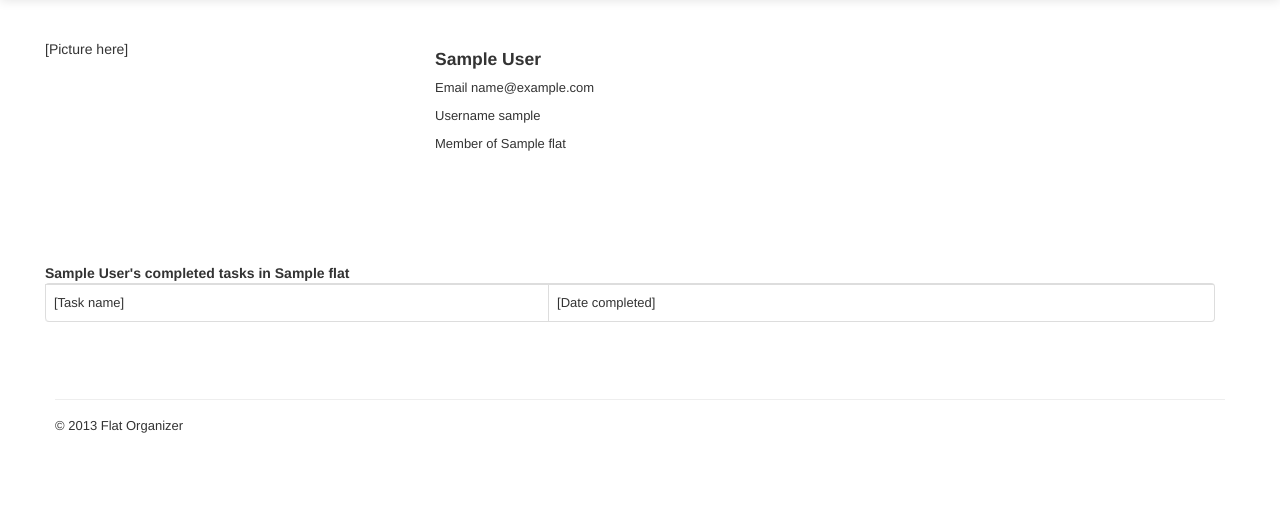
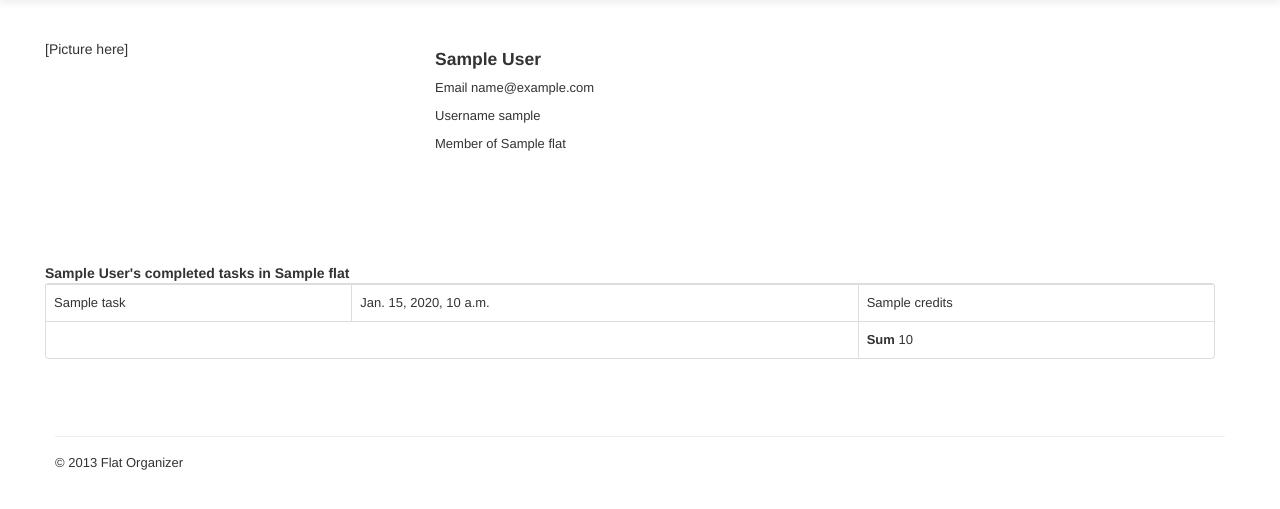
Before and after one commit to phyper/FlatOrganizer, a Django app: template templates/profiles/user_profile.html in a window 1280 px wide. Shown: the part 41-550 px from the top of the page. Run offline with Django 3.2, Linux system fonts and the light colour scheme; the template is opened without the code that fills it: most values are stand-ins (such as "Sample title", 1, 10 or a date in 2020); some libraries are stand-ins or nearby versions.

Commit message:
Functions in view profiles implemented

```diff
--- a/templates/profiles/user_profile.html
+++ b/templates/profiles/user_profile.html
@@ -24,8 +24,15 @@
             <table class="table table-bordered">
                 <thead><strong>{{ member.user.first_name }} {{ member.user.last_name }}'s completed tasks in  {{ flat.name }}</strong></thead>
                 <tr>
-                    <td>[Task name]</td>
-                    <td>[Date completed]</td>
+                    {% for tasks in tasks_assigned %}
+                        <td>{{ tasks.task.name }}</td>
+                        <td>{{ tasks.completion_date }}</td>
+                        <td>{{ tasks.task.credits}}</td>
+                    {% endfor %}
+                </tr>
+                <tr>
+                    <td colspan="2"></td>
+                    <td  class="text-right"><strong>Sum</strong> {{ sum }}</td>
                 </tr>
             </table>
         </div>
```
Also changed, not shown: flats/views.py (+10 -2 lines).
